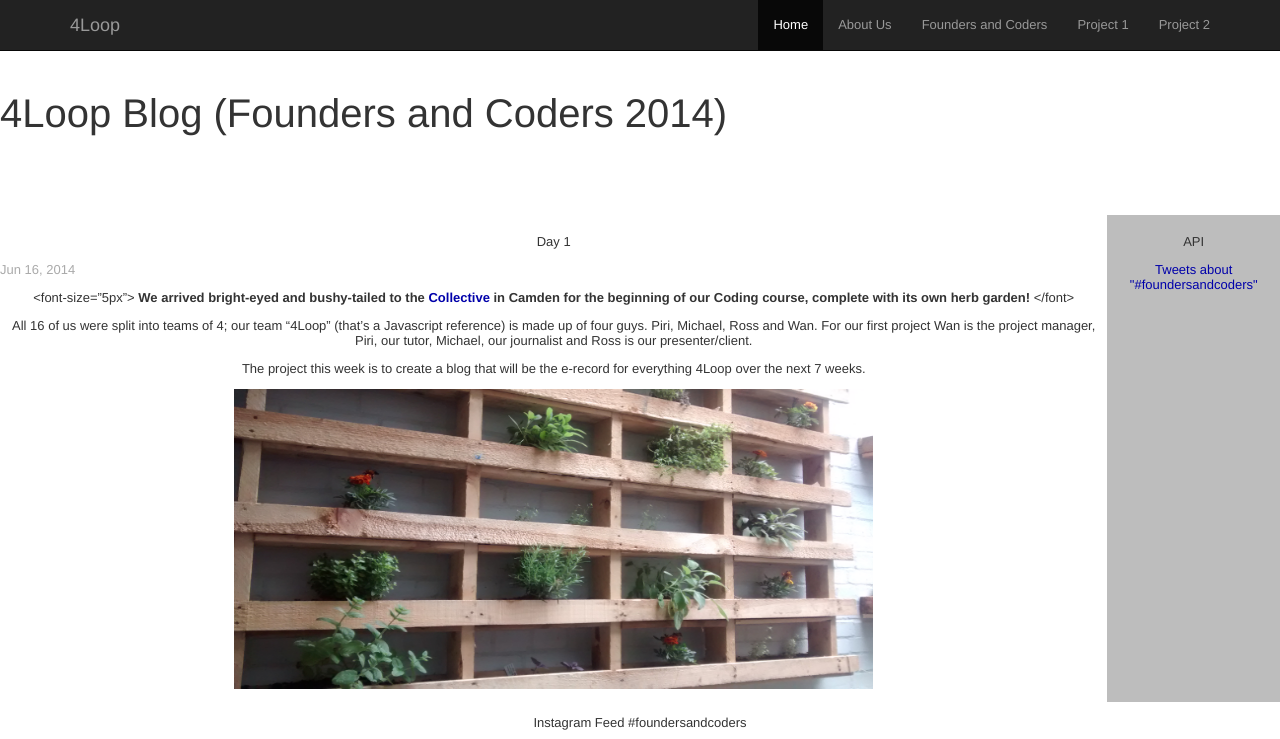
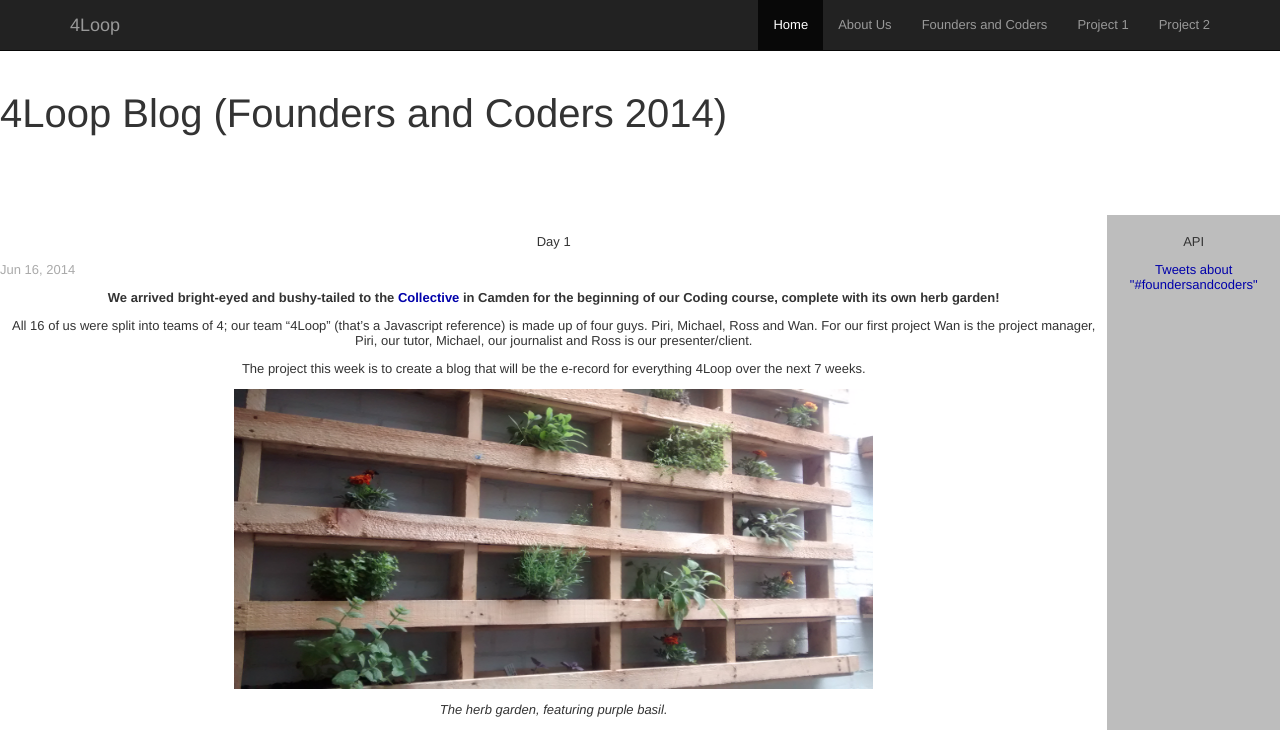
Before and after one commit to wsfan/4loop, a Jekyll site: the page built from _posts/2014-06-17-post1.markdown, in a window 1280 px wide, cut to the strip 0-739 px from the top of the page. Built offline with Jekyll 4.4.1, drawn with Linux system fonts in a browser that asks for light colours; comment, search, counter and statistics services are not loaded.

Commit message:
Update 2014-06-17-post1.markdown

```diff
--- a/_posts/2014-06-17-post1.markdown
+++ b/_posts/2014-06-17-post1.markdown
@@ -4,11 +4,13 @@
 date:   2014-06-16 12:02:00
 categories:
 ---
-<font-size="5px">
-<b>We arrived bright-eyed and bushy-tailed to the <a href="http://camdencollective.co.uk/">Collective</a> in Camden for the beginning of our Coding course, complete with its own herb garden!</b> </font>
+
+<b>We arrived bright-eyed and bushy-tailed to the <a href="http://camdencollective.co.uk/">Collective</a> in Camden for the beginning of our Coding course, complete with its own herb garden!</b>
 
 All 16 of us were split into teams of 4; our team "4Loop" (that's a Javascript reference) is made up of four guys. Piri, Michael, Ross and Wan. For our first project Wan is the project manager, Piri, our tutor, Michael, our journalist and Ross is our presenter/client.
 
 The project this week is to create a blog that will be the e-record for everything 4Loop over the next 7 weeks.
 
 <img class="garden" src = "https://raw.githubusercontent.com/wsfan/4loop/gh-pages/images/IMG_20140619_112130466.jpg" width="639" height="300" />
+
+<I> The herb garden, featuring purple basil.</I>
```
